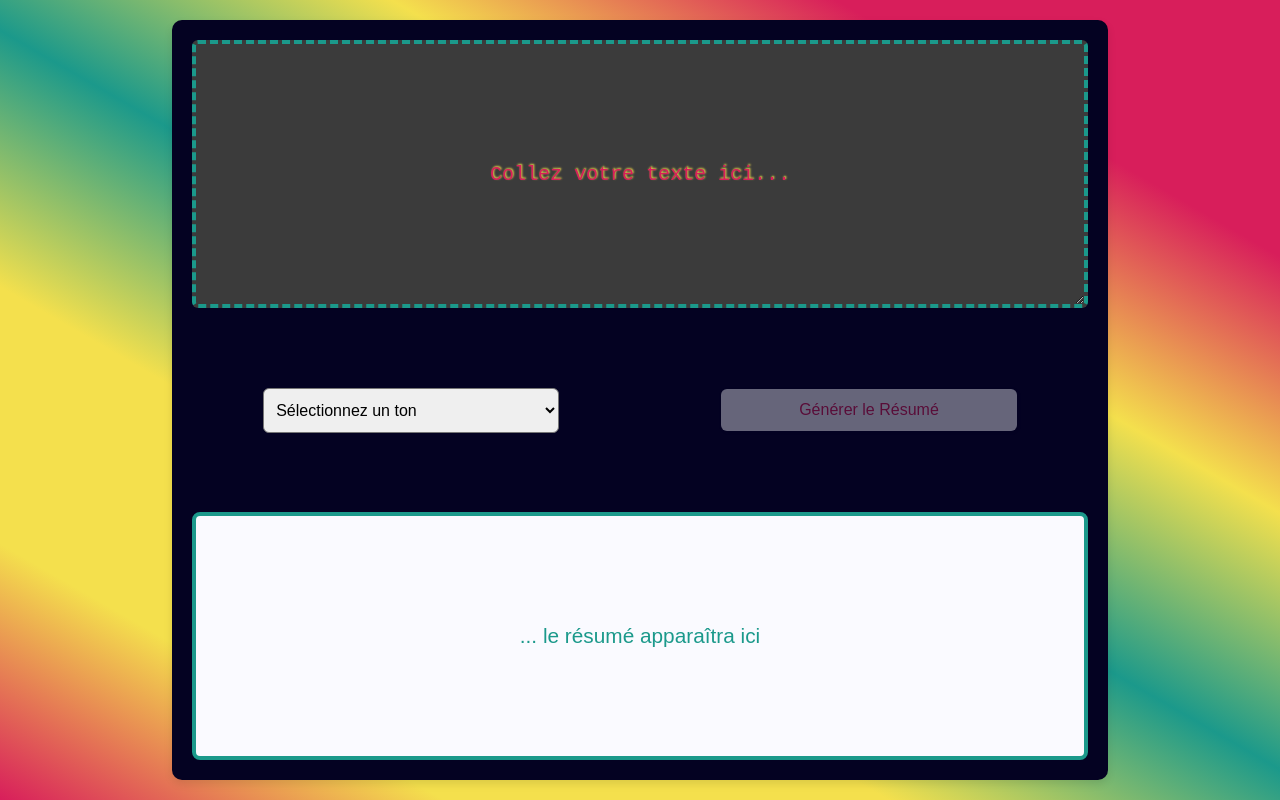
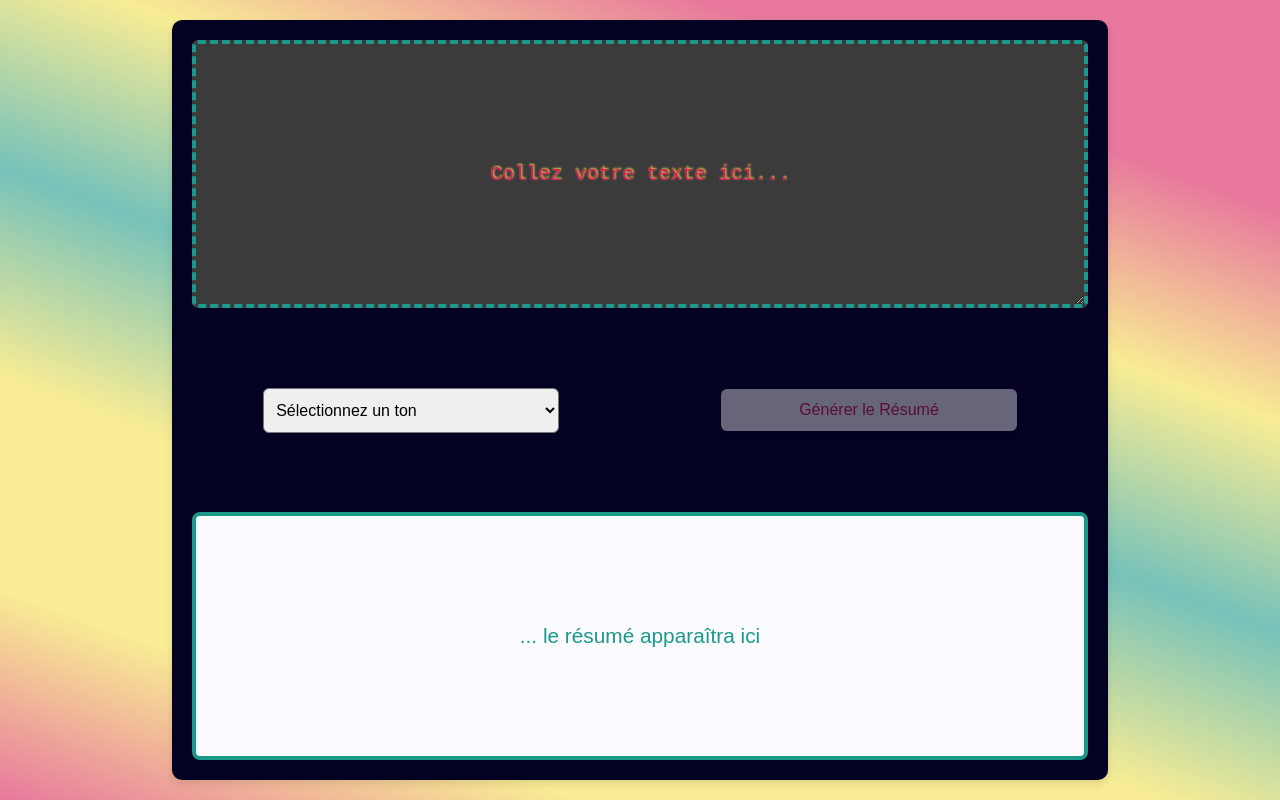
Before and after one commit to Flothar78/mistral_app_test_frontend, a Vue app: page / in a window 1280 px wide. Built offline with nearby package versions, Linux system fonts and the light colour scheme.

Commit message:
Adjust opacity and add pseudo element

```diff
--- a/src/App.vue
+++ b/src/App.vue
@@ -104,13 +104,23 @@ body {
 }
 
 .page-container {
+  position: relative;
   height: 100vh;
   width: 100vw;
   display: flex;
   justify-content: center;
   align-items: center;
+}
+
+.page-container::before {
+  content: "";
+  position: absolute;
+  top: 0;
+  left: 0;
+  width: 100%;
+  height: 100%;
   background: linear-gradient(
-    210deg,
+    200deg,
     var(--flash),
     var(--flash),
     var(--shine),
@@ -119,20 +129,26 @@ body {
     var(--shine),
     var(--flash)
   );
+  opacity: 0.6;
+  z-index: 1;
 }
+
 .container {
+  position: relative;
   font-family: Arial, sans-serif;
   display: flex;
   flex-direction: column;
   justify-content: space-between;
   width: 70vw;
-  max-width: 1000px;
+  max-width: 1100px;
   height: 90vh;
   margin: auto;
   padding: 20px;
   background: var(--black);
   box-shadow: 0 4px 8px rgba(0, 0, 0, 0.1);
   border-radius: 10px;
+  opacity: 1;
+  z-index: 2;
 }
 textarea {
   border: 4px dashed var(--green);
```
